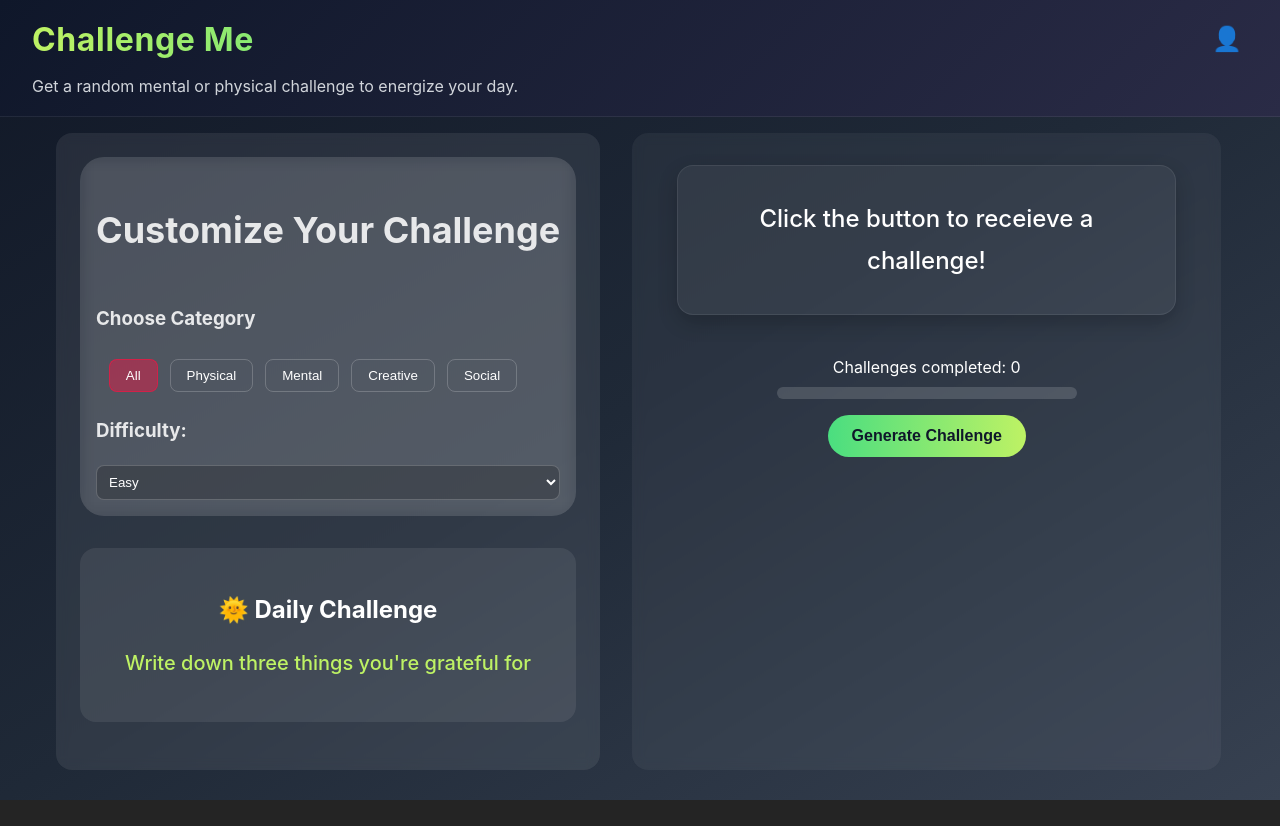
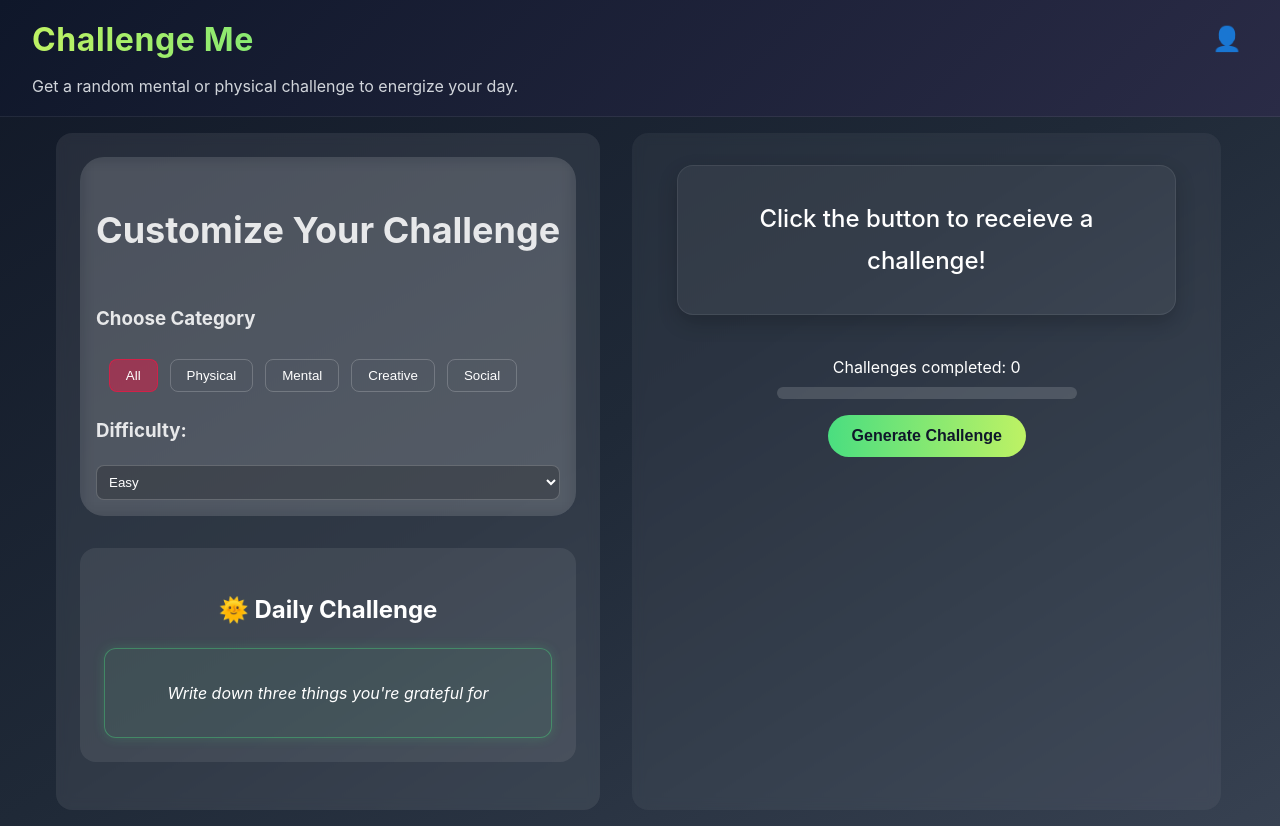
Before and after one commit to robertoandino/challenge-me, a React (Vite) app: page / in a window 1280 px wide. Before the commit the page ends 800 px from the top, so only its background shows below. Built offline with nearby package versions, Linux system fonts and the light colour scheme.

Commit message:
Updated design for daily challenge box.

```diff
--- a/src/pages/Home.css
+++ b/src/pages/Home.css
@@ -358,10 +358,13 @@ html, body {
 }
 
 .daily-challenge-box {
-    font-size: 1.25rem;
-    margin-top: 0.5rem;
-    color: #bef264;
-    font-weight: 500;
+    background: rgba(74, 222, 128, 0.05);
+    border: 1px solid rgba(74, 222, 128, 0.4);
+    border-radius: 0.75rem;
+    padding: 1rem;
+    text-align: center;
+    font-style: italic;
+    box-shadow: 0 0 12px rgba(74, 222, 128, 0.2);
 }
 
 /* Challenges list */
```
